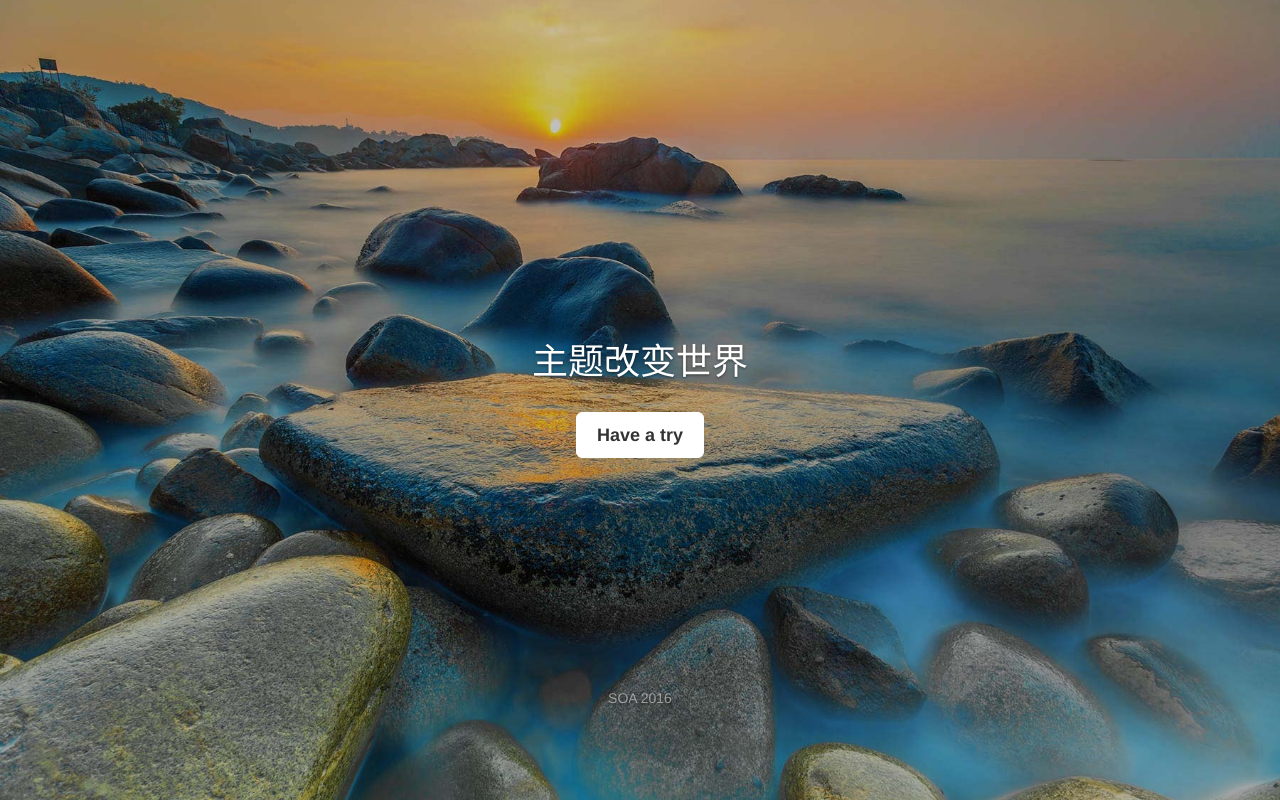
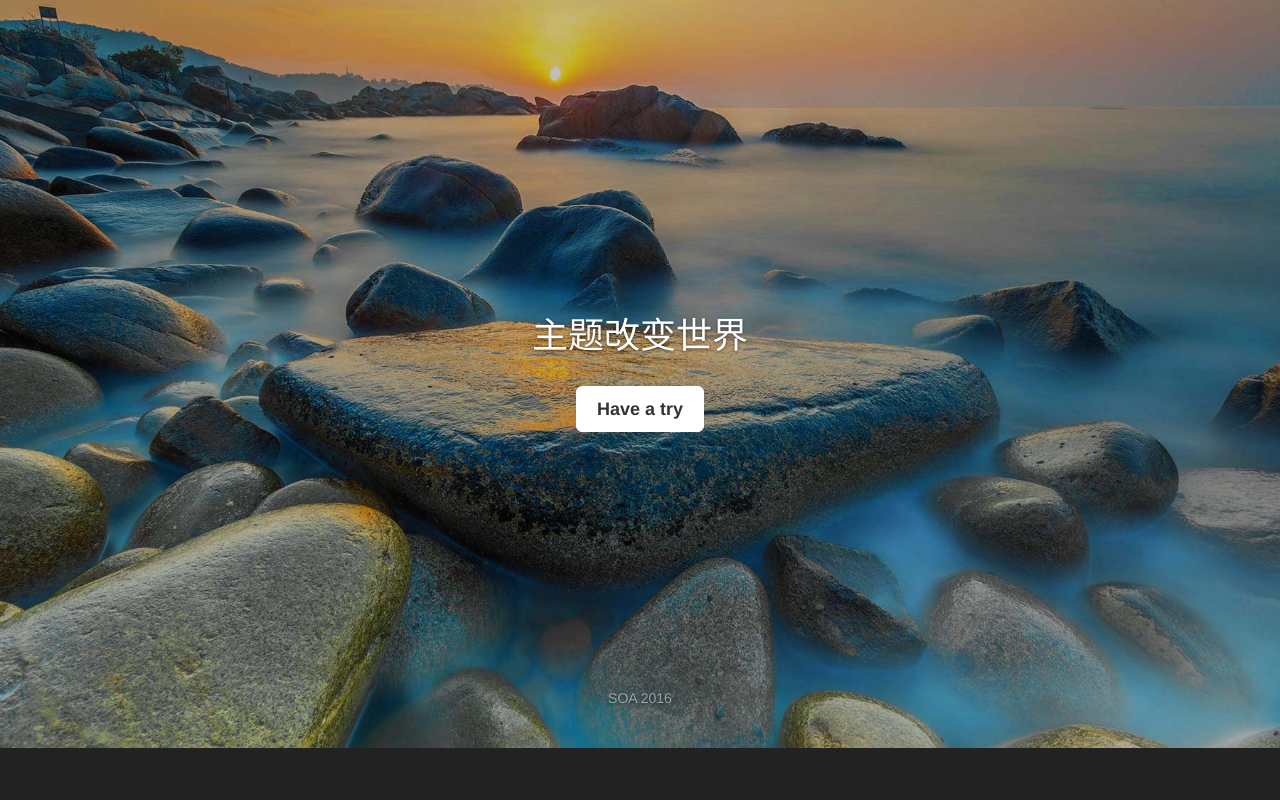
Before and after one commit to maye9999/Picature, a Django app: page / in a window 1280 px wide. Shown: the part 52-852 px from the top of the page. After the commit the page ends 800 px from the top, so only its background shows below. Run offline with Django 3.2, Linux system fonts and the light colour scheme; some libraries are stand-ins or nearby versions.

Commit message:
change cover.css

```diff
--- a/static/css/cover.css
+++ b/static/css/cover.css
@@ -28,8 +28,8 @@ body {
 .site-wrapper {
   display: table;
   width: 100%;
-  height: 100%; /* For at least Firefox */
-  min-height: 100%;
+  height: calc(100% - 52px); /* For at least Firefox */
+  min-height: calc(100% - 52px);
   -webkit-box-shadow: inset 0 0 100px rgba(0,0,0,.5);
           box-shadow: inset 0 0 100px rgba(0,0,0,.5);
 }
```
